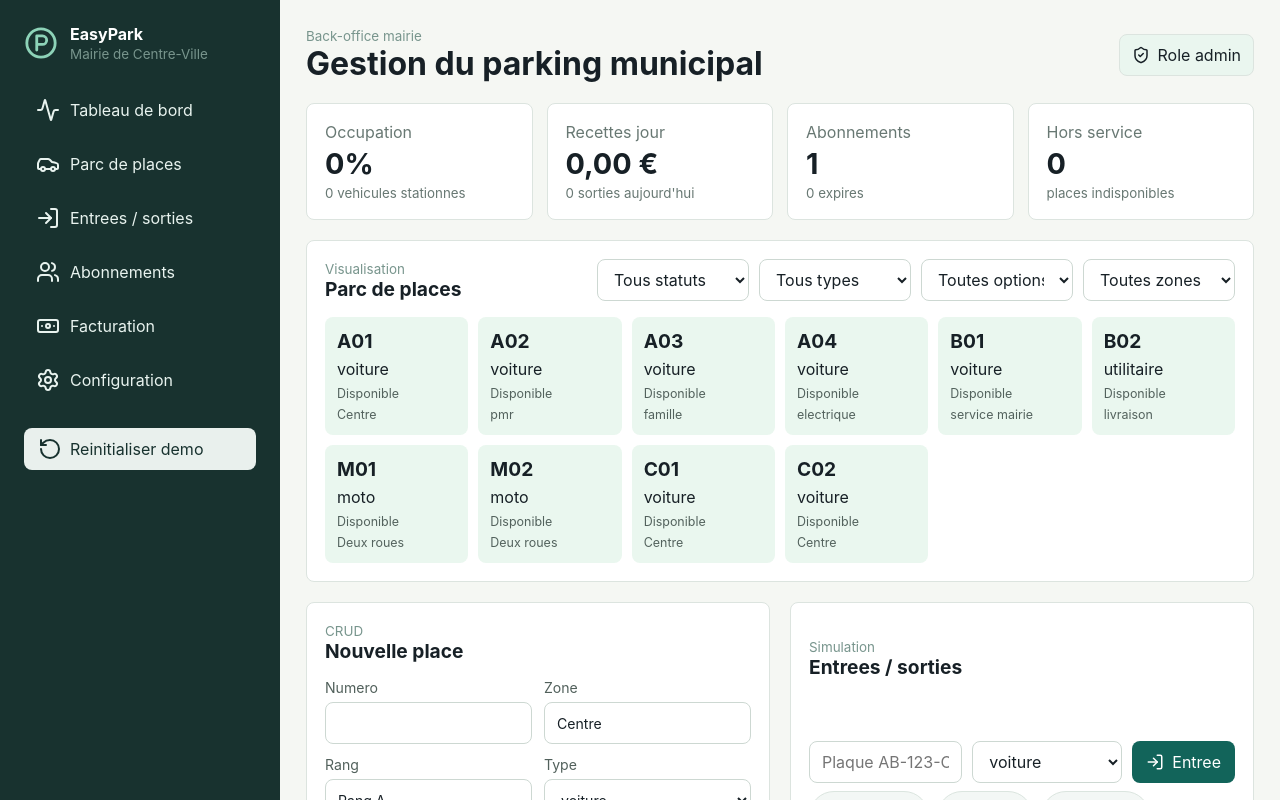
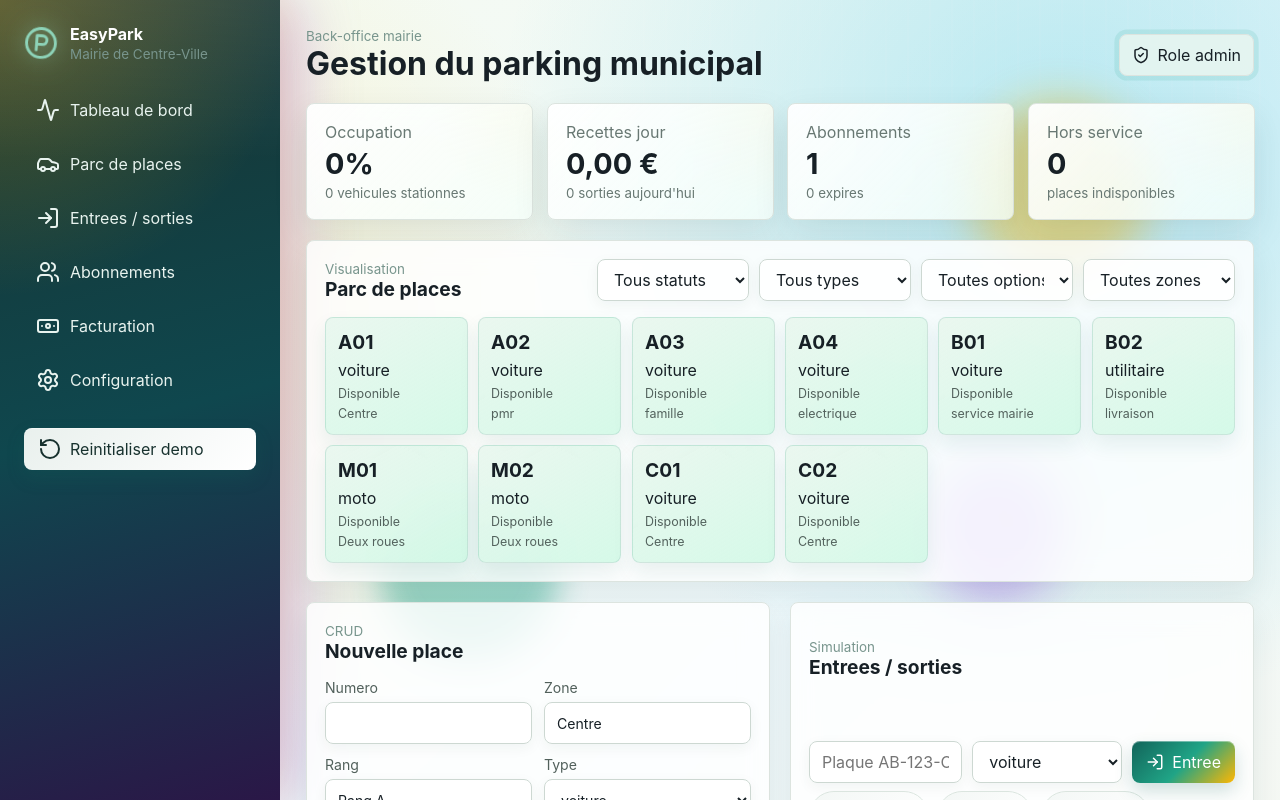
Before and after one commit to RaphProjects/easypark, a Vue app: page / in a window 1280 px wide. Shown: the top 800 px of the page. Built offline with nearby package versions, Linux system fonts and the light colour scheme.

Commit message:
Make interface extravagantly animated

```diff
--- a/src/App.vue
+++ b/src/App.vue
@@ -177,6 +177,10 @@ function formatMoney(value) {
     </aside>
 
     <section class="workspace">
+      <div class="ambient fx-one"></div>
+      <div class="ambient fx-two"></div>
+      <div class="ambient fx-three"></div>
+
       <header class="topbar">
         <div>
           <p>Back-office mairie</p>
--- a/src/styles.css
+++ b/src/styles.css
@@ -1,7 +1,11 @@
 :root {
   color: #172026;
   font-family: Inter, ui-sans-serif, system-ui, -apple-system, BlinkMacSystemFont, "Segoe UI", sans-serif;
-  background: #f5f7f3;
+  background:
+    radial-gradient(circle at 12% 18%, rgba(255, 202, 58, 0.22), transparent 24%),
+    radial-gradient(circle at 83% 8%, rgba(0, 180, 216, 0.24), transparent 28%),
+    radial-gradient(circle at 75% 86%, rgba(114, 9, 183, 0.13), transparent 30%),
+    linear-gradient(135deg, #f7fbf0 0%, #eef8fb 45%, #fff7e6 100%);
   font-synthesis: none;
   text-rendering: optimizeLegibility;
 }
@@ -12,6 +16,23 @@
 
 body {
   margin: 0;
+  overflow-x: hidden;
+}
+
+body::before {
+  animation: shimmer-drift 8s linear infinite;
+  background: repeating-linear-gradient(
+    90deg,
+    rgba(255, 255, 255, 0.08) 0,
+    rgba(255, 255, 255, 0.08) 1px,
+    transparent 1px,
+    transparent 22px
+  );
+  content: "";
+  inset: 0;
+  pointer-events: none;
+  position: fixed;
+  z-index: 0;
 }
 
 button,
@@ -22,30 +43,63 @@ select {
 
 button {
   align-items: center;
-  background: #12645a;
+  background: linear-gradient(135deg, #12645a, #20a486 52%, #ffb703);
   border: 0;
   border-radius: 8px;
+  box-shadow: 0 8px 18px rgba(18, 100, 90, 0.2), inset 0 1px 0 rgba(255, 255, 255, 0.38);
   color: white;
   cursor: pointer;
   display: inline-flex;
   gap: 8px;
   min-height: 42px;
   padding: 0 14px;
+  position: relative;
+  transform: translateZ(0);
+  transition: box-shadow 180ms ease, filter 180ms ease, transform 180ms ease;
+  overflow: hidden;
 }
 
 button:hover {
-  background: #0c5149;
+  box-shadow: 0 14px 26px rgba(18, 100, 90, 0.28), 0 0 0 4px rgba(255, 183, 3, 0.15);
+  filter: saturate(1.25);
+  transform: translateY(-2px) scale(1.02);
+}
+
+button::after {
+  background: linear-gradient(90deg, transparent, rgba(255, 255, 255, 0.72), transparent);
+  content: "";
+  height: 150%;
+  left: -80%;
+  pointer-events: none;
+  position: absolute;
+  top: -25%;
+  transform: rotate(18deg);
+  width: 35%;
+}
+
+button:hover::after {
+  animation: button-glint 820ms ease;
 }
 
 input,
 select {
-  background: white;
+  background: rgba(255, 255, 255, 0.82);
   border: 1px solid #cdd8d2;
   border-radius: 8px;
+  box-shadow: inset 0 1px 0 rgba(255, 255, 255, 0.7), 0 4px 14px rgba(24, 50, 47, 0.05);
   color: #172026;
   min-height: 42px;
   padding: 0 12px;
+  transition: border-color 180ms ease, box-shadow 180ms ease, transform 180ms ease;
   width: 100%;
+}
+
+input:focus,
+select:focus {
+  border-color: #ffb703;
+  box-shadow: 0 0 0 4px rgba(255, 183, 3, 0.18), 0 8px 20px rgba(32, 164, 134, 0.12);
+  outline: none;
+  transform: translateY(-1px);
 }
 
 label {
@@ -59,10 +113,16 @@ label {
   display: grid;
   grid-template-columns: 280px 1fr;
   min-height: 100vh;
+  position: relative;
+  z-index: 1;
 }
 
 .sidebar {
-  background: #18322f;
+  animation: sidebar-glow 5s ease-in-out infinite alternate;
+  background:
+    linear-gradient(180deg, rgba(255, 255, 255, 0.09), transparent 20%),
+    radial-gradient(circle at top left, rgba(255, 183, 3, 0.26), transparent 35%),
+    linear-gradient(165deg, #18322f 0%, #0f474e 52%, #2a1747 100%);
   color: white;
   display: flex;
   flex-direction: column;
@@ -71,6 +131,7 @@ label {
   position: sticky;
   top: 0;
   height: 100vh;
+  box-shadow: 16px 0 40px rgba(24, 50, 47, 0.22);
 }
 
 .brand {
@@ -80,7 +141,9 @@ label {
 }
 
 .brand svg {
+  animation: logo-wiggle 2.8s ease-in-out infinite;
   color: #8dd3b8;
+  filter: drop-shadow(0 0 12px rgba(141, 211, 184, 0.72));
   height: 34px;
   width: 34px;
 }
@@ -106,17 +169,58 @@ nav a {
   display: flex;
   gap: 10px;
   padding: 12px;
+  position: relative;
   text-decoration: none;
+  transition: background 180ms ease, transform 180ms ease, box-shadow 180ms ease;
 }
 
 nav a:hover {
-  background: #244641;
+  background: rgba(255, 255, 255, 0.14);
+  box-shadow: inset 4px 0 0 #ffb703, 0 10px 24px rgba(0, 0, 0, 0.12);
+  transform: translateX(6px);
 }
 
 .workspace {
   display: grid;
   gap: 20px;
   padding: 26px;
+  position: relative;
+}
+
+.ambient {
+  border-radius: 999px;
+  filter: blur(18px);
+  opacity: 0.42;
+  pointer-events: none;
+  position: fixed;
+  z-index: -1;
+}
+
+.fx-one {
+  animation: float-one 9s ease-in-out infinite;
+  background: #ffb703;
+  height: 150px;
+  right: 8%;
+  top: 10%;
+  width: 150px;
+}
+
+.fx-two {
+  animation: float-two 11s ease-in-out infinite;
+  background: #20a486;
+  bottom: 12%;
+  height: 210px;
+  left: 24%;
+  width: 210px;
+}
+
+.fx-three {
+  animation: float-three 7s ease-in-out infinite;
+  background: #9b5de5;
+  height: 120px;
+  right: 16%;
+  bottom: 22%;
+  width: 120px;
 }
 
 .topbar,
@@ -146,17 +250,20 @@ h2 {
 .metrics article {
   border: 1px solid #dce4df;
   border-radius: 8px;
+  backdrop-filter: blur(14px);
 }
 
 .role-pill {
   align-items: center;
-  background: #eaf6ef;
+  animation: pulse-border 2.2s ease-in-out infinite;
+  background: rgba(234, 246, 239, 0.82);
   display: flex;
   gap: 8px;
   padding: 10px 12px;
 }
 
 .notice {
+  animation: pop-in 360ms cubic-bezier(0.34, 1.56, 0.64, 1);
   padding: 12px 14px;
 }
 
@@ -177,10 +284,32 @@ h2 {
 }
 
 .metrics article {
-  background: white;
+  animation: card-enter 520ms ease both;
+  background:
+    linear-gradient(135deg, rgba(255, 255, 255, 0.94), rgba(245, 255, 250, 0.78)),
+    radial-gradient(circle at top right, rgba(255, 183, 3, 0.22), transparent 40%);
+  box-shadow: 0 14px 34px rgba(24, 50, 47, 0.1);
   display: grid;
   gap: 4px;
   padding: 18px;
+}
+
+.metrics article:nth-child(2) {
+  animation-delay: 80ms;
+}
+
+.metrics article:nth-child(3) {
+  animation-delay: 160ms;
+}
+
+.metrics article:nth-child(4) {
+  animation-delay: 240ms;
+}
+
+.metrics article:hover,
+.panel:hover {
+  box-shadow: 0 20px 42px rgba(24, 50, 47, 0.15), 0 0 0 1px rgba(255, 183, 3, 0.2);
+  transform: translateY(-2px);
 }
 
 .metrics span,
@@ -194,8 +323,24 @@ h2 {
 }
 
 .panel {
-  background: white;
+  background: rgba(255, 255, 255, 0.82);
+  box-shadow: 0 12px 28px rgba(24, 50, 47, 0.08);
   padding: 18px;
+  position: relative;
+  transition: box-shadow 220ms ease, transform 220ms ease;
+  overflow: hidden;
+}
+
+.panel::before {
+  animation: panel-sheen 4s ease-in-out infinite;
+  background: linear-gradient(110deg, transparent 25%, rgba(255, 255, 255, 0.56), transparent 70%);
+  content: "";
+  height: 100%;
+  left: -65%;
+  pointer-events: none;
+  position: absolute;
+  top: 0;
+  width: 50%;
 }
 
 .filters,
@@ -218,7 +363,12 @@ h2 {
 
 .spot {
   align-items: start;
-  background: #eaf7ef;
+  animation: spot-arrive 460ms ease both;
+  background:
+    linear-gradient(150deg, rgba(234, 247, 239, 0.98), rgba(202, 248, 226, 0.78)),
+    radial-gradient(circle at top right, rgba(255, 255, 255, 0.9), transparent 38%);
+  border: 1px solid rgba(18, 100, 90, 0.12);
+  box-shadow: 0 10px 20px rgba(18, 100, 90, 0.09);
   color: #172026;
   display: grid;
   gap: 5px;
@@ -226,6 +376,18 @@ h2 {
   min-height: 118px;
   padding: 12px;
   text-align: left;
+}
+
+.spot:nth-child(3n) {
+  animation-delay: 60ms;
+}
+
+.spot:nth-child(3n + 1) {
+  animation-delay: 120ms;
+}
+
+.spot:hover {
+  transform: translateY(-5px) rotate(-1deg) scale(1.04);
 }
 
 .spot strong {
@@ -240,15 +402,18 @@ h2 {
 }
 
 .spot.occupied {
-  background: #f8dad7;
+  animation: occupied-pulse 1.4s ease-in-out infinite;
+  background: linear-gradient(150deg, #ffe0dd, #ffb4a8);
 }
 
 .spot.reserved {
-  background: #fff1c6;
+  background: linear-gradient(150deg, #fff1c6, #ffd166);
+  box-shadow: 0 10px 24px rgba(255, 183, 3, 0.22);
 }
 
 .spot.out_of_service {
-  background: #e4e7e5;
+  background: repeating-linear-gradient(135deg, #e4e7e5 0, #e4e7e5 10px, #cbd1cd 10px, #cbd1cd 20px);
+  filter: grayscale(0.2);
 }
 
 .two-columns {
@@ -276,13 +441,19 @@ h2 {
 
 .chips label {
   align-items: center;
-  background: #f3f7f5;
+  background: linear-gradient(135deg, #f3f7f5, #ffffff);
   border: 1px solid #dbe5df;
   border-radius: 999px;
   display: flex;
   gap: 7px;
   min-height: 34px;
   padding: 0 10px;
+  transition: box-shadow 180ms ease, transform 180ms ease;
+}
+
+.chips label:hover {
+  box-shadow: 0 8px 18px rgba(32, 164, 134, 0.12);
+  transform: translateY(-2px);
 }
 
 .chips input {
@@ -295,7 +466,7 @@ h2 {
 }
 
 .ghost {
-  background: #e9f0ed;
+  background: linear-gradient(135deg, #e9f0ed, #ffffff);
   color: #18322f;
 }
 
@@ -334,7 +505,10 @@ h2 {
 
 .row {
   align-items: center;
-  background: #f8faf8;
+  animation: row-slide 340ms ease both;
+  background:
+    linear-gradient(135deg, rgba(248, 250, 248, 0.95), rgba(255, 255, 255, 0.8)),
+    radial-gradient(circle at left, rgba(32, 164, 134, 0.12), transparent 38%);
   border: 1px solid #edf1ee;
   border-radius: 8px;
   display: grid;
@@ -342,6 +516,12 @@ h2 {
   grid-template-columns: 1fr 1fr auto;
   min-height: 48px;
   padding: 10px 12px;
+  transition: transform 180ms ease, box-shadow 180ms ease;
+}
+
+.row:hover {
+  box-shadow: 0 10px 24px rgba(24, 50, 47, 0.1);
+  transform: translateX(4px);
 }
 
 .empty {
@@ -382,3 +562,159 @@ h2 {
     grid-template-columns: 1fr;
   }
 }
+
+@keyframes shimmer-drift {
+  from {
+    transform: translateX(0);
+  }
+  to {
+    transform: translateX(44px);
+  }
+}
+
+@keyframes button-glint {
+  from {
+    left: -80%;
+  }
+  to {
+    left: 130%;
+  }
+}
+
+@keyframes sidebar-glow {
+  from {
+    box-shadow: 16px 0 40px rgba(24, 50, 47, 0.22);
+  }
+  to {
+    box-shadow: 16px 0 60px rgba(114, 9, 183, 0.26), 0 0 34px rgba(255, 183, 3, 0.18);
+  }
+}
+
+@keyframes logo-wiggle {
+  0%,
+  100% {
+    transform: rotate(0deg) scale(1);
+  }
+  30% {
+    transform: rotate(-8deg) scale(1.08);
+  }
+  62% {
+    transform: rotate(7deg) scale(1.03);
+  }
+}
+
+@keyframes float-one {
+  0%,
+  100% {
+    transform: translate(0, 0) scale(1);
+  }
+  50% {
+    transform: translate(-44px, 36px) scale(1.2);
+  }
+}
+
+@keyframes float-two {
+  0%,
+  100% {
+    transform: translate(0, 0) scale(1);
+  }
+  50% {
+    transform: translate(58px, -30px) scale(0.86);
+  }
+}
+
+@keyframes float-three {
+  0%,
+  100% {
+    transform: translate(0, 0) scale(1);
+  }
+  50% {
+    transform: translate(-30px, -54px) scale(1.28);
+  }
+}
+
+@keyframes pulse-border {
+  0%,
+  100% {
+    box-shadow: 0 0 0 0 rgba(32, 164, 134, 0.28);
+  }
+  50% {
+    box-shadow: 0 0 0 8px rgba(32, 164, 134, 0);
+  }
+}
+
+@keyframes pop-in {
+  from {
+    opacity: 0;
+    transform: scale(0.96) translateY(-8px);
+  }
+  to {
+    opacity: 1;
+    transform: scale(1) translateY(0);
+  }
+}
+
+@keyframes card-enter {
+  from {
+    opacity: 0;
+    transform: translateY(12px) scale(0.98);
+  }
+  to {
+    opacity: 1;
+    transform: translateY(0) scale(1);
+  }
+}
+
+@keyframes panel-sheen {
+  0%,
+  42% {
+    left: -65%;
+  }
+  70%,
+  100% {
+    left: 120%;
+  }
+}
+
+@keyframes spot-arrive {
+  from {
+    opacity: 0;
+    transform: translateY(12px) rotate(1deg) scale(0.96);
+  }
+  to {
+    opacity: 1;
+    transform: translateY(0) rotate(0deg) scale(1);
+  }
+}
+
+@keyframes occupied-pulse {
+  0%,
+  100% {
+    box-shadow: 0 10px 20px rgba(163, 50, 50, 0.12);
+  }
+  50% {
+    box-shadow: 0 10px 28px rgba(163, 50, 50, 0.28), 0 0 0 5px rgba(255, 90, 95, 0.13);
+  }
+}
+
+@keyframes row-slide {
+  from {
+    opacity: 0;
+    transform: translateX(-8px);
+  }
+  to {
+    opacity: 1;
+    transform: translateX(0);
+  }
+}
+
+@media (prefers-reduced-motion: reduce) {
+  *,
+  *::before,
+  *::after {
+    animation-duration: 1ms !important;
+    animation-iteration-count: 1 !important;
+    scroll-behavior: auto !important;
+    transition-duration: 1ms !important;
+  }
+}
```
